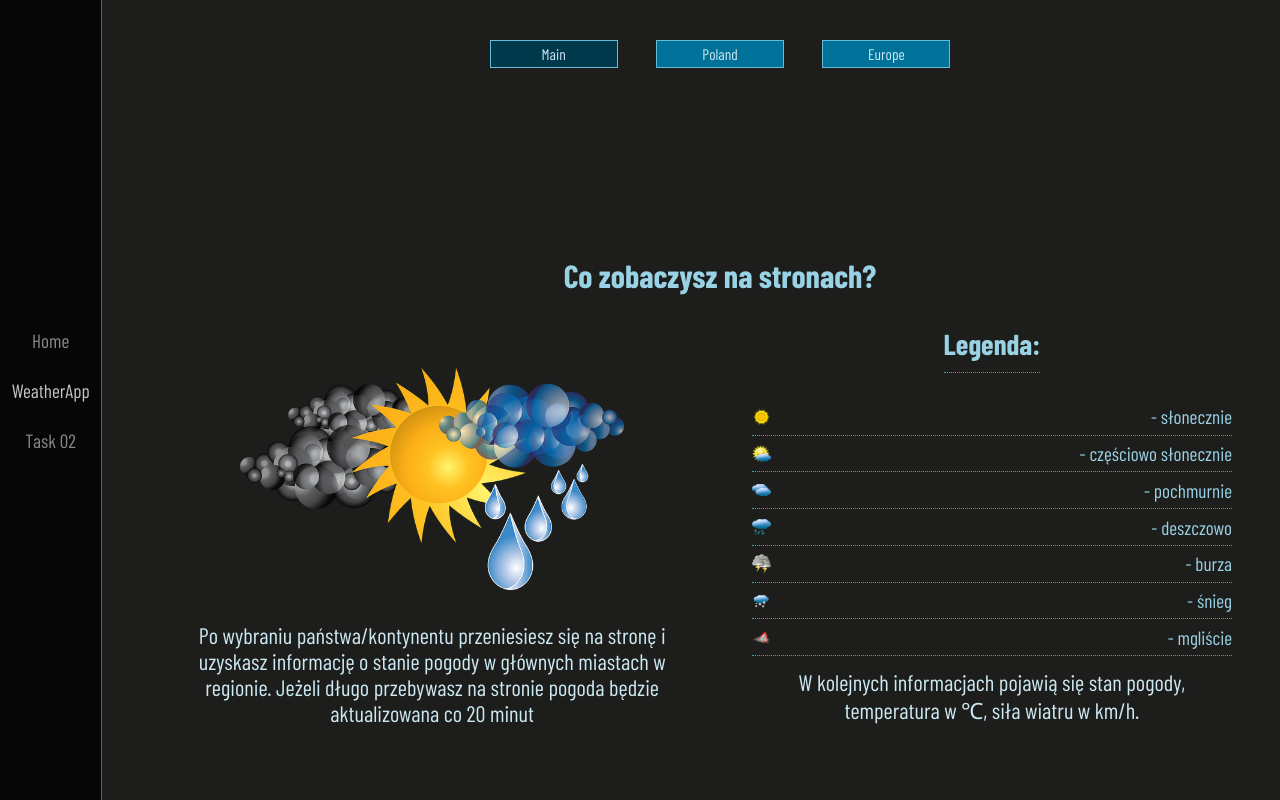
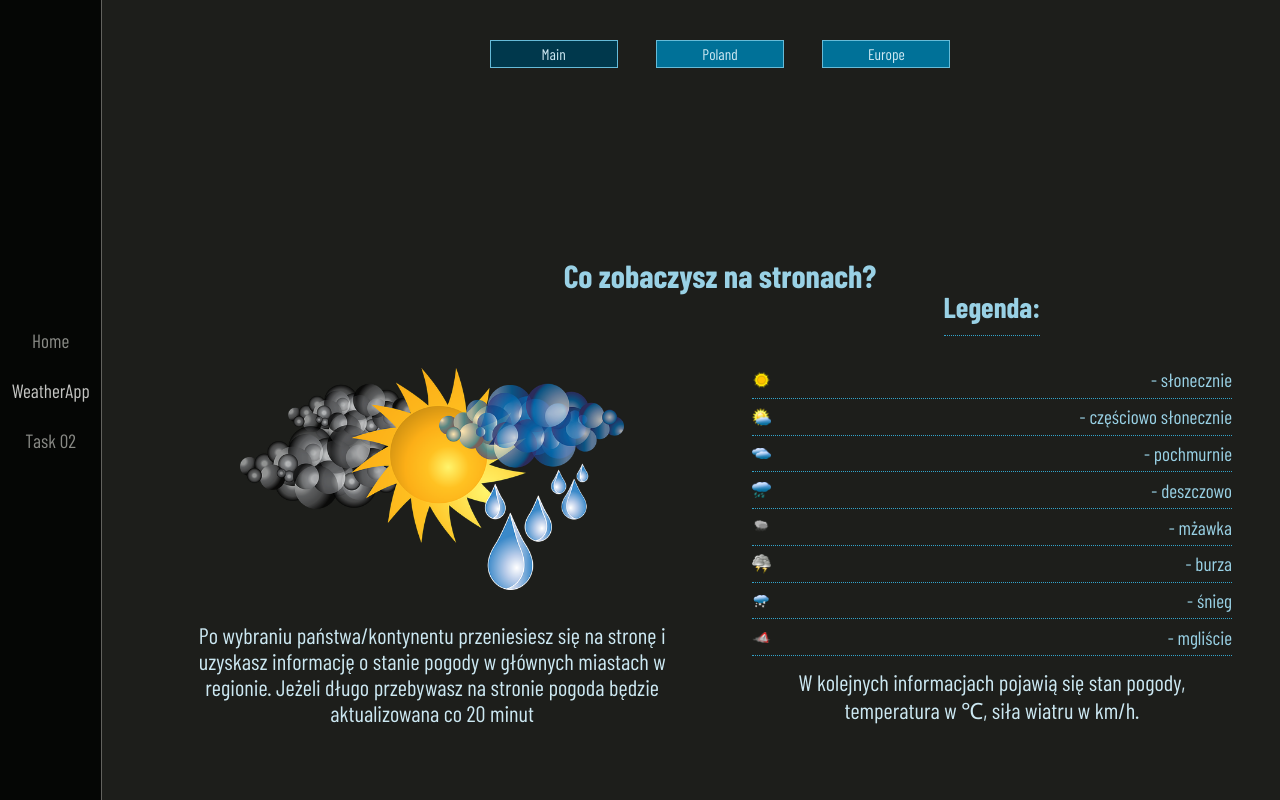
Before and after one commit to Scorpion19702022/01_REACT_VARIOUS_PROJECTS, a React (Create React App) app: page /WeatherApp in a window 1280 px wide. Built offline with nearby package versions, Linux system fonts and the light colour scheme; a web font is replaced by a local one.

Commit message:
added icon drizzle

```diff
--- a/src/Components/WeatherApp/EuropeWeather.tsx
+++ b/src/Components/WeatherApp/EuropeWeather.tsx
@@ -7,6 +7,7 @@ import FewClouds from './assets/few_clouds.png'
 import Cloud from './assets/cloud.png'
 import Rain from './assets/rain.png'
 import Thunder from './assets/thunderstorm.png'
+import Drizzle from './assets/drizzle.png'
 import Fog from './assets/fog.png'
 import Snow from './assets/snow.png'
 
@@ -62,6 +63,10 @@ const EuropeWeather = () => {
 						<span className={styles.legend_info}>- deszczowo</span>
 					</div>
 					<div className={styles.info_legend}>
+						<img className={styles.legend_img} src={Drizzle} alt='drizzle' />
+						<span className={styles.legend_info}>- mżawka</span>
+					</div>
+					<div className={styles.info_legend}>
 						<img className={styles.legend_img} src={Thunder} alt='thunder' />
 						<span className={styles.legend_info}>- burza</span>
 					</div>
--- a/src/Components/WeatherApp/PolandWeather.tsx
+++ b/src/Components/WeatherApp/PolandWeather.tsx
@@ -8,6 +8,7 @@ import FewClouds from './assets/few_clouds.png'
 import Cloud from './assets/cloud.png'
 import Rain from './assets/rain.png'
 import Thunder from './assets/thunderstorm.png'
+import Drizzle from './assets/drizzle.png'
 import Fog from './assets/fog.png'
 import Snow from './assets/snow.png'
 
@@ -61,6 +62,10 @@ const PolandWeather = () => {
 						<span className={styles.legend_info}>- deszczowo</span>
 					</div>
 					<div className={styles.info_legend}>
+						<img className={styles.legend_img} src={Drizzle} alt='drizzle' />
+						<span className={styles.legend_info}>- mżawka</span>
+					</div>
+					<div className={styles.info_legend}>
 						<img className={styles.legend_img} src={Thunder} alt='thunder' />
 						<span className={styles.legend_info}>- burza</span>
 					</div>
--- a/src/Components/WeatherApp/WeatherApp.tsx
+++ b/src/Components/WeatherApp/WeatherApp.tsx
@@ -7,6 +7,7 @@ import FewClouds from './assets/few_clouds.png'
 import Sun from './assets/sun.png'
 import Cloud from './assets/cloud.png'
 import Rain from './assets/rain.png'
+import Drizzle from './assets/drizzle.png'
 import Thunder from './assets/thunderstorm.png'
 import Fog from './assets/fog.png'
 import Snow from './assets/snow.png'
@@ -45,6 +46,10 @@ const WeatherApp = () => {
 								<span className={styles.legend_info}>- deszczowo</span>
 							</div>
 							<div className={styles.info_legend}>
+								<img className={styles.legend_img} src={Drizzle} alt='drizzle' />
+								<span className={styles.legend_info}>- mżawka</span>
+							</div>
+							<div className={styles.info_legend}>
 								<img className={styles.legend_img} src={Thunder} alt='thunder' />
 								<span className={styles.legend_info}>- burza</span>
 							</div>
```
